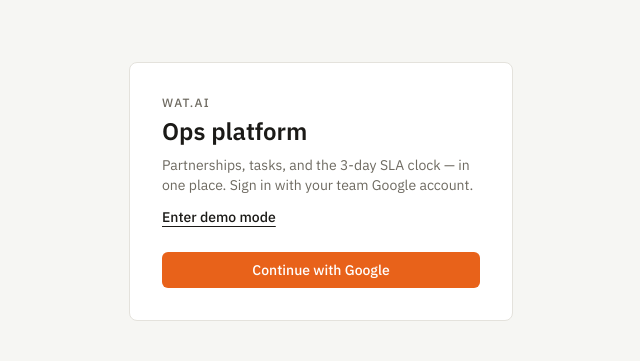
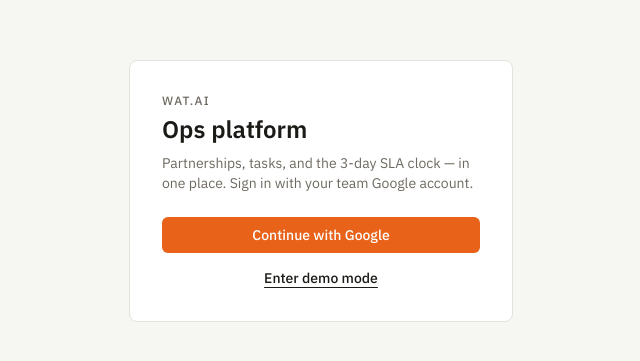
Before and after one commit to katie-zhong/watai-opal, a Next.js app: page /login in a window 1280 px wide. Shown: the part 209-570 px from the top of the page, without its empty margins (319-959 px from the left). Built offline with nearby package versions, Linux system fonts and the light colour scheme.

Commit message:
Center demo link below Google sign-in

```diff
--- a/src/app/login/page.tsx
+++ b/src/app/login/page.tsx
@@ -10,14 +10,16 @@ export default function LoginPage() {
           Partnerships, tasks, and the 3-day SLA clock — in one place. Sign in
           with your team Google account.
         </p>
-        <a
-          href="https://katie-zhong.github.io/watai-opal/"
-          className="mt-3 inline-block text-sm font-medium underline underline-offset-4"
-        >
-          Enter demo mode
-        </a>
         <div className="mt-6">
           <LoginButton />
+        </div>
+        <div className="mt-3 text-center">
+          <a
+            href="https://katie-zhong.github.io/watai-opal/"
+            className="text-sm font-medium underline underline-offset-4"
+          >
+            Enter demo mode
+          </a>
         </div>
       </div>
     </main>
```
